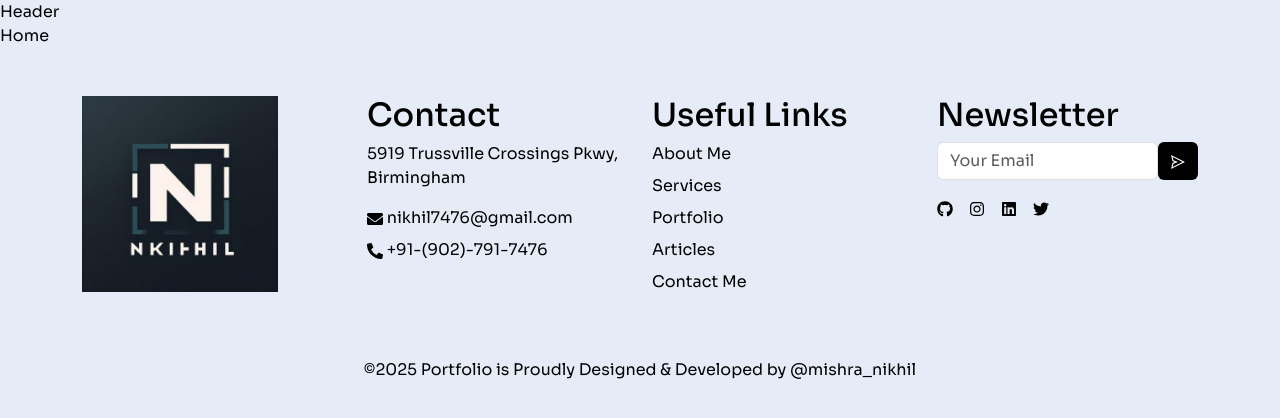
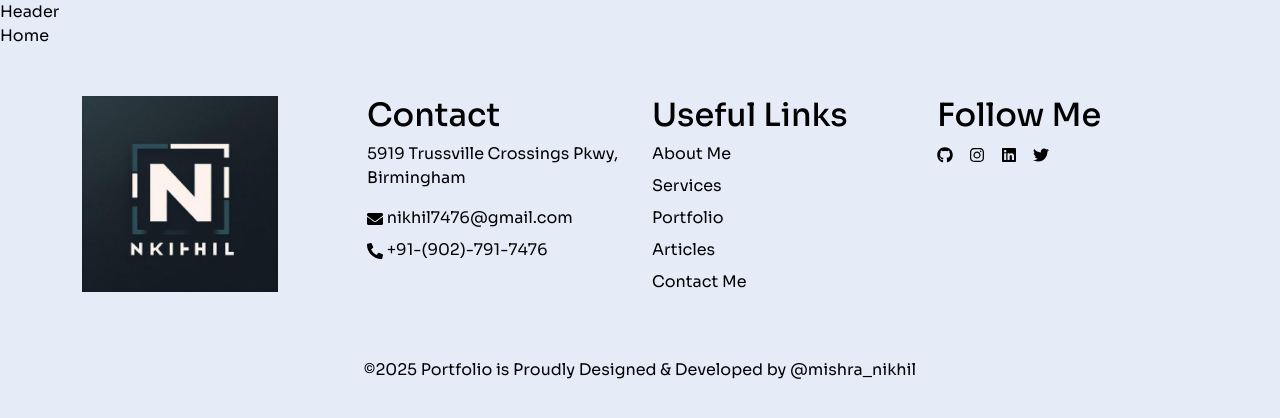
Before and after one commit to nikhil7476/nikhil-portfolio, a Next.js app: page / in a window 1280 px wide. Shown: the top 418 px of the page. Built offline with nearby package versions, Linux system fonts and the light colour scheme.

Commit message:
modified:   src/components/Footer.js 	deleted:    src/components/NewsletterForm.js 	deleted:    src/lib/mongodb.js

```diff
--- a/src/components/Footer.js
+++ b/src/components/Footer.js
@@ -10,7 +10,6 @@ import {
   FaPhoneAlt,
   FaTwitter,
 } from "react-icons/fa";
-import NewsletterForm from "./NewsletterForm";
 
 function Footer() {
   return (
@@ -105,8 +104,7 @@ function Footer() {
               </ul>
             </Col>
             <Col xl={3} lg={3} md={6} sm={12} xs={12}>
-              <h2>Newsletter</h2>
-              <NewsletterForm />
+              <h2>Follow Me</h2>
               <ul className="list-unstyled d-flex gap-3">
                 <li className="mb-2">
                   <Link
--- a/src/components/NewsletterForm.js
+++ /dev/null
@@ -1,17 +0,0 @@
-import { Button, Form } from "react-bootstrap";
-import { AiOutlineSend } from "react-icons/ai";
-
-function NewsletterForm() {
-  return (
-    <Form>
-      <Form.Group className="d-flex mb-3" controlId="formBasicEmail">
-        <Form.Control type="email" placeholder="Your Email" />
-        <Button variant="primary" type="submit">
-          <AiOutlineSend />
-        </Button>
-      </Form.Group>
-    </Form>
-  );
-}
-
-export default NewsletterForm;
```
Also changed, not shown: src/lib/mongodb.js (deleted, +0 -31 lines).
